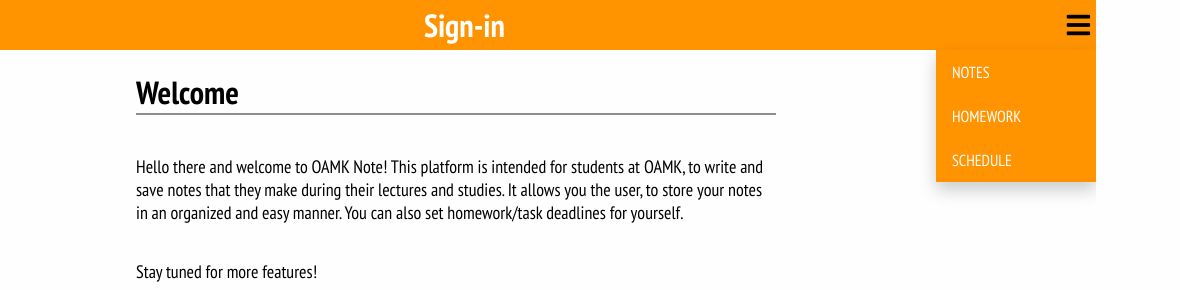
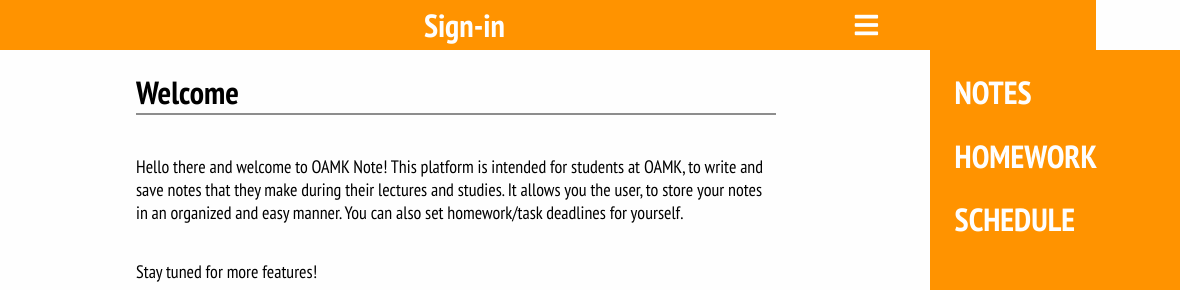
Before and after one commit to Xerren09/OAMK-Notes, a plain HTML site: page welcome.html in a window 1280 px wide. Both pictures are taken after a click on the button 1262 px from the left and 25 px from the top of the page. Shown: the top 290 px of the page, 184-1364 px from the left, 1180 px wide, since content can reach past the window. Drawn offline with Linux system fonts and the light colour scheme.

Commit message:
SideMenu added

```diff
--- a/welcome.css
+++ b/welcome.css
@@ -28,10 +28,20 @@
 }
 
 .dropBtn {
+  position: relative;
+  z-index: 2;
+  top: 10%;
+  right: 0%;
   background: none;
   border: none;
   cursor: pointer;
   height: 50px;
+  -webkit-transition: all 0.6s ease-in-out;
+  -moz-transition: all 0.6s ease-in-out;
+  -o-transition: all 0.6s ease-in-out;
+  -ms-transition: all 0.6s ease-in-out;
+  transition: all 0.6s ease-in-out;
+  color: #fefefe;
 }
 
 .dropBtn:focus {
@@ -201,3 +211,22 @@
   -ms-transition: all 0.6s ease-in-out;
   transition: all 0.6s ease-in-out;
 }
+
+#sideMenu {
+  position: absolute;
+  left: 100%;
+  background-color: #ff9300;
+  width: 250px;
+  height: 100%;
+  z-index: 1;
+  -webkit-transition: all 0.6s ease-in-out;
+  -moz-transition: all 0.6s ease-in-out;
+  -o-transition: all 0.6s ease-in-out;
+  -ms-transition: all 0.6s ease-in-out;
+  transition: all 0.6s ease-in-out;
+}
+
+.sideMenuList {
+  color: #fefefe;
+  margin-left: 10%;
+}
--- a/welcome.html
+++ b/welcome.html
@@ -15,13 +15,15 @@
                 <h1>Sign-in</h1>
             </div>
             <div class="dropDown">
-                <button class="dropBtn"><i class="fas fa-bars fa-2x"></i></button>
+                <button id='sideMenuButton' class="dropBtn"><i class="fas fa-bars fa-2x"></i></button>
                 <div class="dropDownMenu">
-                    <a href="#">NOTES</a>
-                    <a href="#">HOMEWORK</a>
-                    <a href="#">SCHEDULE</a>
                 </div>
             </div>
+        </div>
+        <div id="sideMenu" class='hidden'>
+            <h1 class="sideMenuList">NOTES</h1>
+            <h1 class="sideMenuList">HOMEWORK</h1>
+            <h1 class="sideMenuList">SCHEDULE</h1>
         </div>
         <div id="logRegContainer">
             <input id="userEmail" class="logRegInput" type="text" placeholder="yourEmail@students.oamk.fi">
--- a/welcome.js
+++ b/welcome.js
@@ -3,6 +3,8 @@
 let logRegContainer = document.querySelector('#logRegContainer');
 let userEmail = document.querySelector('#userEmail');
 let userPassword = document.querySelector('#userPassword');
+let sideMenuButton = document.querySelector('#sideMenuButton');
+let sideMenu = document.querySelector('#sideMenu');
 
 let signInButton = document.createElement('button');
     signInButton.innerHTML = 'Sign-in';
@@ -68,7 +70,7 @@
     newUserButton.style.transform = 'scale(0.95)' ;
     setTimeout( function() {
         newUserButton.style.transform = 'scale(1)' ;
-    }, 50 ) ;
+    }, 30 ) ;
     signInButton.style.opacity = '0';
     newUserButton.style.opacity = '0';
     errorMessage.style.opacity = '0';
@@ -93,7 +95,7 @@
     haveAccountButton.style.transform = 'scale(0.95)' ;
     setTimeout( function() {
         haveAccountButton.style.transform = 'scale(1)' ;
-    }, 50 ) ;
+    }, 30 ) ;
     userName.style.opacity = '0';
     userGroupCode.style.opacity = '0';
     userPasswordRepeat.style.opacity = '0';
@@ -121,7 +123,7 @@
     signInButton.style.transform = 'scale(0.95)' ;
     setTimeout( function() {
         signInButton.style.transform = 'scale(1)' ;
-    }, 50 ) ;
+    }, 30 ) ;
     errorMessage.innerHTML = wrongUserPassCombo;
     logRegContainer.append(br, errorMessage);
     logRegContainer.style.height = '190px';
@@ -134,7 +136,7 @@
     registerButton.style.transform = 'scale(0.95)' ;
     setTimeout( function() {
         registerButton.style.transform = 'scale(1)' ;
-    }, 50 ) ;
+    }, 30 ) ;
     errorMessage.innerHTML = notMachingRegPasswords;
     logRegContainer.append(br, errorMessage);
     logRegContainer.style.height = '335px';
@@ -142,3 +144,17 @@
         errorMessage.style.opacity = '1';
     }, 200);
 }
+
+sideMenuButton.onclick = () => {
+    if (sideMenu.className == 'hidden') {
+        sideMenuButton.style.right = '600%';
+        sideMenu.style.left = '87%'
+        sideMenu.classList.remove('hidden');
+        sideMenu.classList.add('visible');
+    } else {
+        sideMenuButton.style.right = '0%';
+        sideMenu.style.left = '100%'
+        sideMenu.classList.remove('visible');
+        sideMenu.classList.add('hidden');
+    }
+}
```
